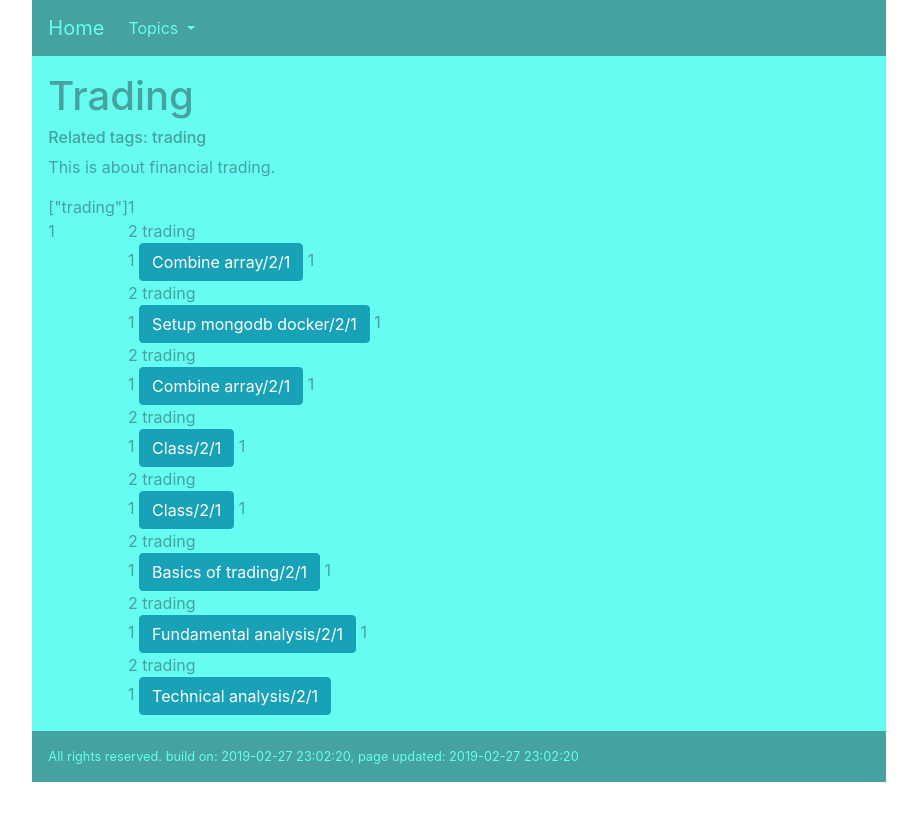
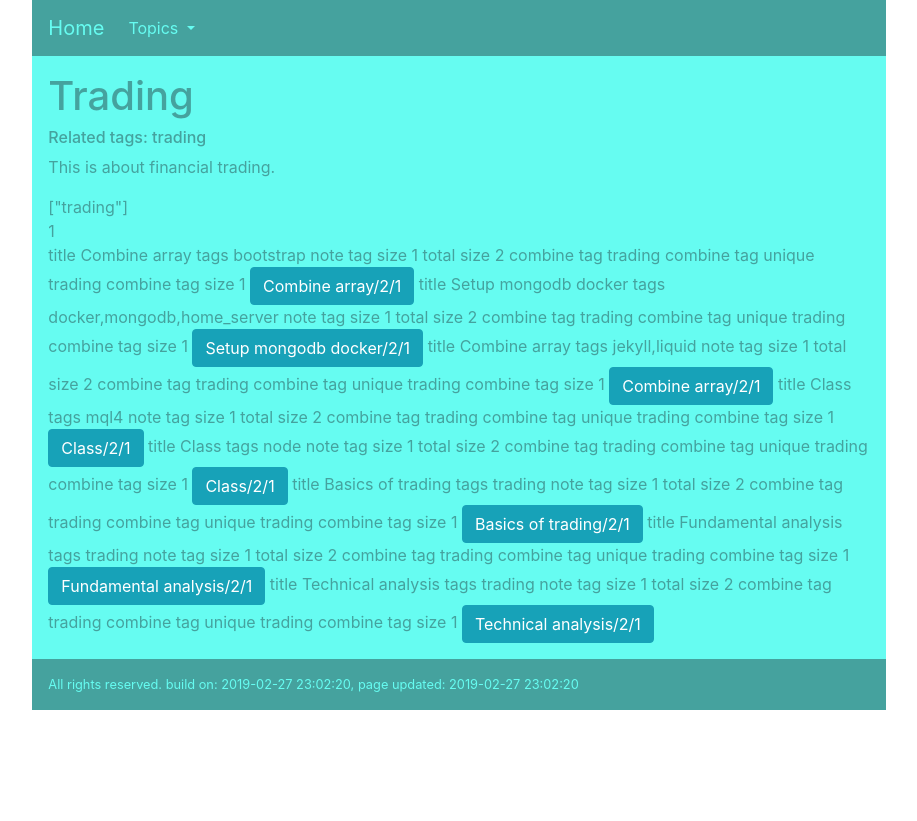
Before and after one commit to CoolColdUK/CoolColdUK.github.io, a Jekyll site: the page built from _topics/trading.md, in a window 1280 px wide. Shown: the top 821 px of the page, without its empty margins (181-1098 px from the left). Built offline with Jekyll 4.4.1, drawn with Linux system fonts in a browser that asks for light colours; nearby versions of some CDN libraries.

Commit message:
Update topic_bs4grid.html

```diff
--- a/_layouts/topic_bs4grid.html
+++ b/_layouts/topic_bs4grid.html
@@ -22,14 +22,20 @@ layout: default_bs4grid
     {{page_tags_s}}<br />{{page_tags_c}}
   <div class="flex-content">
     {% for note in site.notes %}
+      title {{note.title}}
+      tags {{note.tags}}
+
       {% assign note_tags_c = note.tags | size %}
       {% assign total_tags_c = note_tags_c | plus: page_tags_c %}
-      {{note_tags_c}}<br />{{total_tags_c}}
+      note tag size {{note_tags_c}}
+      total size {{total_tags_c}}
 
       {% assign combine_tags = page.tags | combine: note.tags %}
       {% assign combine_tags_u = combine_tags | uniq %}
       {% assign combine_tags_c = combine_tags_u | size %}
-{{combine_tags}}<br />{{combine_tags_c}}
+      combine tag {{combine_tags}}
+      combine tag unique {{combine_tags_u}}
+      combine tag size {{combine_tags_c}}
       {% if total_tags_c > combine_tags_c %}
         <a href="{{note.url}}" class="btn btn-info" role="button">{{note.title}}/{{total_tags_c}}/{{combine_tags_c}}</a>
         {%else%}
```
